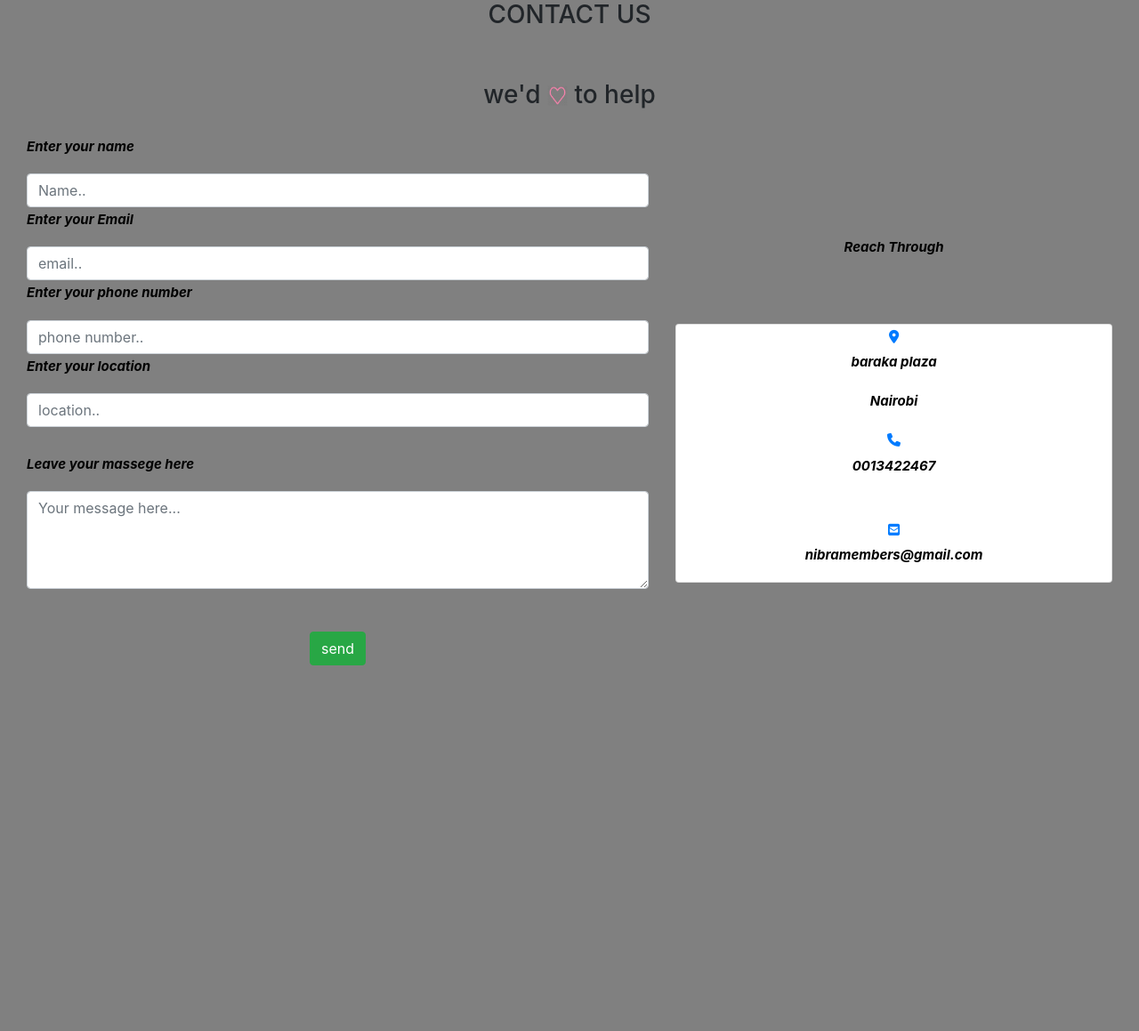
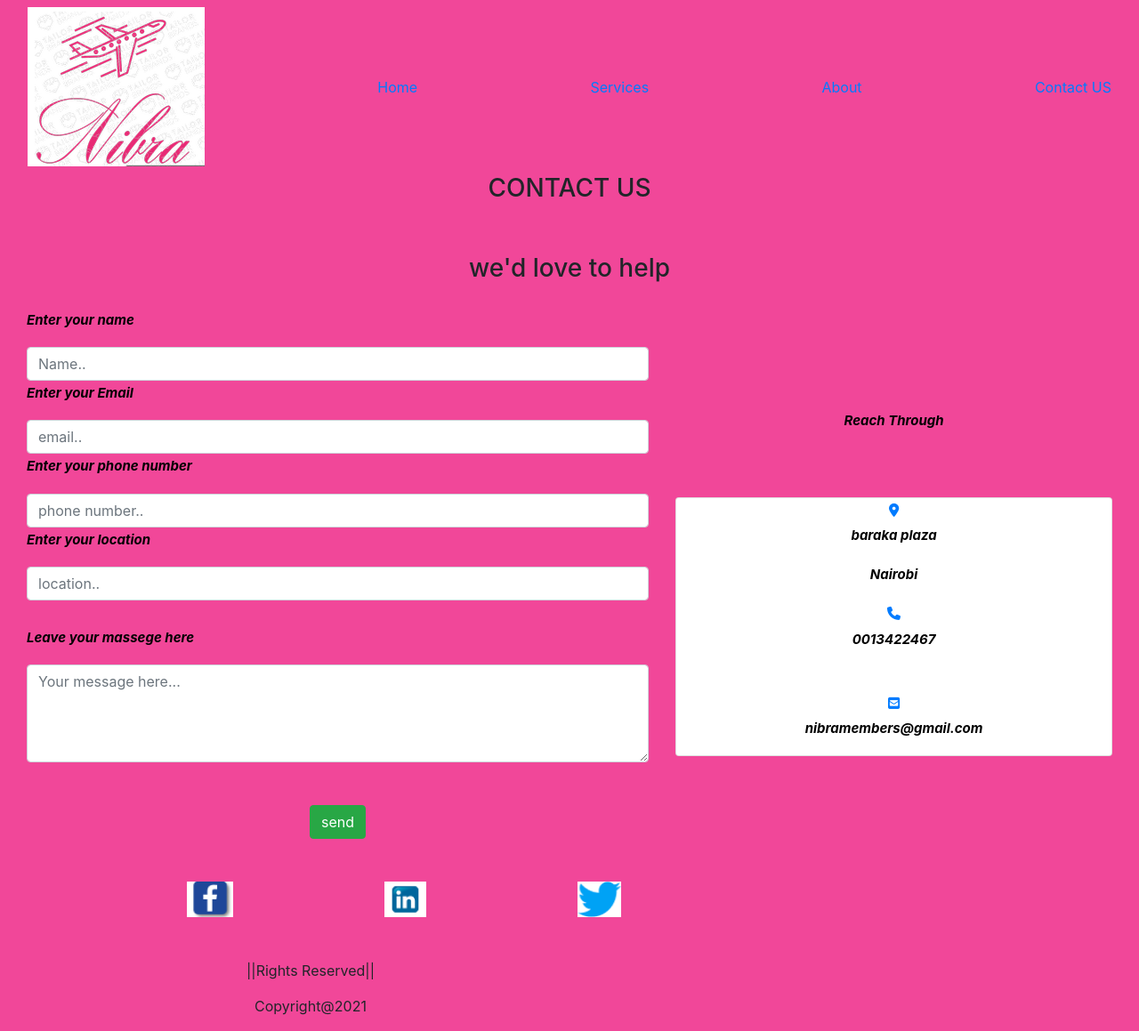
Before and after one commit to nicholas-oduor/travel-agency, a plain HTML site: page contact.html in a window 1280 px wide. Shown: the whole page at 89% size. Before the commit the page ends 800 px from the top, so only its background shows below. Drawn offline with nearby package versions, Linux system fonts and the light colour scheme; a script that the page names is missing.

Commit message:
changes made

```diff
--- a/contact.css
+++ b/contact.css
@@ -1,11 +1,10 @@
 body{
-    background-image: url(./image/spitfire-.jp);
     background-position: center;
     background-size: cover;
     background-repeat: no-repeat;
     width: 100%;
     height: 60vh;
-    background-color: grey;
+    background-color:#f14799;
 }
 .row{
     color:black;
@@ -18,3 +17,16 @@ body{
     line-height: 1.875em;
 
 }
+.footer ul li{
+    list-style-type: none;
+    display: inline;
+    margin-left: 50px;
+    align-items: center;
+    float: left;
+padding-left: 120px;
+  }
+  .footer{
+    background-color: #F14799;
+    text-align: center;
+    float: left;
+  }
--- a/contact.html
+++ b/contact.html
@@ -17,11 +17,18 @@
 <body>
 
     <div class="container-fluid contactme">
+        <div class="navbar">
+            <div class="logo"><a href="#"><img src="./image/logo.png"></a></div>
+            <a href="#home">Home</a>
+            <a href="#services">Services</a>
+            <a href="#about">About</a>
+            <a href="#contact us">Contact US</a>
+        </div>
 
         <h3 class="text-center">CONTACT US</h3>
         <br>
         <br>
-        <h3 class="text-center">we'd <img src="./image/download.png" alt="" height="23 px" width="23px"> to help </h3>
+        <h3 class="text-center">we'd love to help </h3>
         <div class="mycontact">
             <div class="row">
 
@@ -52,13 +59,13 @@
                     </form>
                 </div>
                 <div class="col-md-5"><br> <br><br><br>
-                <p class="text-center"> Reach Through</p>
+                    <p class="text-center"> Reach Through</p>
 
                     <br> <br>
                     <div class="card text-center">
-                    <a href="#"><i class="fas fa-map-marker-alt"></i></a>
-                    <P style="float: right;">baraka plaza</P>
-                    <p  style="float: right;">Nairobi</p>
+                        <a href="#"><i class="fas fa-map-marker-alt"></i></a>
+                        <P style="float: right;">baraka plaza</P>
+                        <p style="float: right;">Nairobi</p>
                         <a href="#"><i class="fas fa-phone"></i></a>
                         <p style="float: right;">0013422467</p>
                         <br>
@@ -72,6 +79,21 @@
         </div>
 
     </div>
+    <!--footer-->
+    <div class="footer">
+        <ul class="foot-footer">
+          <li class="footer-item">
+            <a class="footer-link" href="https://web.facebook.com/?stype=lo&jlou=AfdmnO76PXKQm5I19lhc9G5VGPcHI7bJ4dF3HGU1Djq9WSfGPNOQutObD3Y38DpdJhISM8U8K30-SmsTyF0JJ2QQ_n7V3VZoWOlzK6K2o6bQYw&smuh=47271&lh=Ac9Fs8OyNldmB--P2hI"><img src="./image/Rectangle 5.png" alt="facebook icon"></a>
+          </li>
+          <li class="footer-item">
+            <a class="footer-link" href="https://www.linkedin.com/accounts/emailsignup/?hl=en"><img src="./image/Rectangle 6.png" alt="linkedin"></a>
+          </li>
+          <li class="footer-item">
+            <a class="footer-link" href="https://help.twitter.com/en/using-twitter/create-twitter-account""><img src="./image/Rectangle 7.png" alt="twitter"></a>
+          </li>
+        </ul><br><br><br>
+        <p>||Rights Reserved||</p>
+        <p>Copyright@2021</p>
     <script src="./contact.js"></script>
     <script src="https://code.jquery.com/jquery-3.2.1.slim.min.js"
         integrity="sha384-KJ3o2DKtIkvYIK3UENzmM7KCkRr/rE9/Qpg6aAZGJwFDMVNA/GpGFF93hXpG5KkN"
@@ -85,5 +107,4 @@
     <script src="./js/script.js"></script>
 
 </body>
-
 </html>
--- a/contact.js
+++ b/contact.js
@@ -4,6 +4,6 @@ $(document).ready(function(){
 $("button").click(function(){
 var name = document.getElementById('name').value;
 
-    alert("Thanks" + ""+ name +''+ "for being our client ,your message has been received");
+    alert("Thanks " + ""+ name +''+ "for being our client ,your message has been received");
     });
     });
```
Also changed, not shown: image/Rectangle 5.png (added), image/Rectangle 6.png (added), image/Rectangle 7.png (added), image/download.png (deleted), image/logo.png (added), image/spitfire- (copy).jpg (deleted), image/spitfire-.jpg (deleted).
